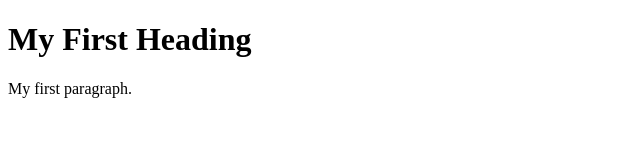
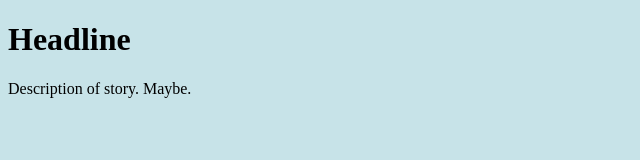
Before and after one commit to karman-line/karman-line.github.io, a plain HTML site: page index.html in a window 1280 px wide. Shown: the whole page, without its empty margins (0-640 px from the left). Drawn offline with Linux system fonts and the light colour scheme.

Commit message:
Update index.html

```diff
--- a/index.html
+++ b/index.html
@@ -1,14 +1,17 @@
 <!DOCTYPE html>
 <html>
+<head>
+<style>
+body {
+  background-color: #C7E3E8;
+}
+</style>
+</head>
 <body>
 
-<h1>My First Heading</h1>
-<p>My first paragraph.</p>
+<h1>Headline</h1>
 
-  <div id="g-trial1-Artboard_1" class="g-artboard" style="max-width: 1920px;max-height: 1080px" data-aspect-ratio="1.778" data-min-width="0">
-<div style="padding: 0 0 56.25% 0;"></div>
-		<img id="g-trial1-Artboard_1-img" class="g-aiImg" alt="" src="trial1-Artboard_1.png">
-	</div>
+<p>Description of story. Maybe.</p>
 
 </body>
 </html>
```
